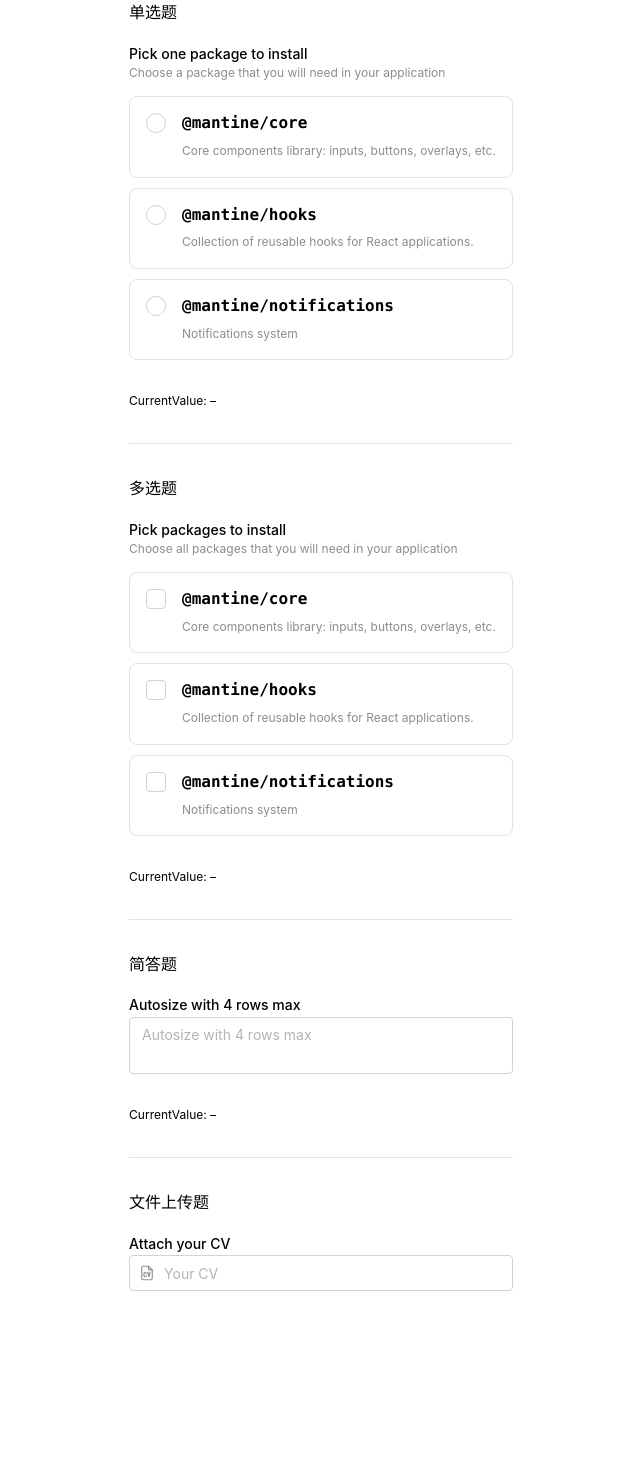
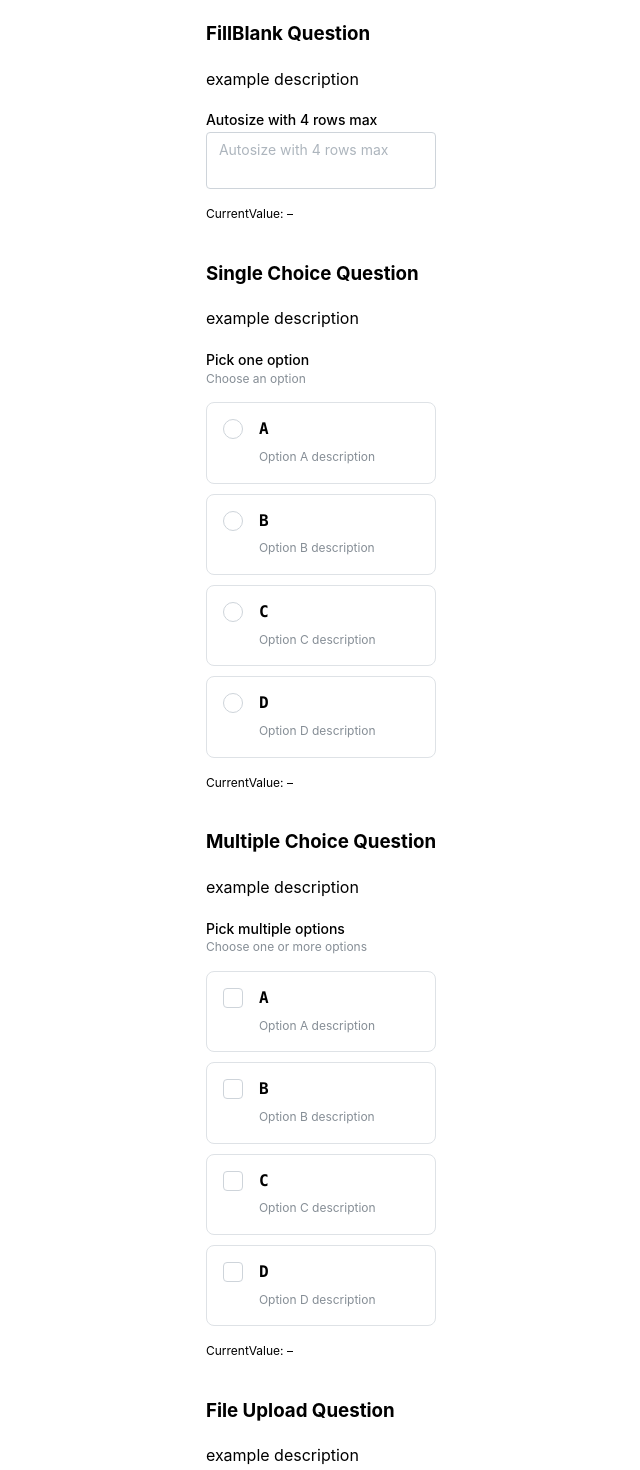
Before and after one commit to TeamVastsea/klpbbs_survey_frontend, a Next.js app: page /survey in a window 1280 px wide. Shown: the part 60-1530 px from the top of the page, without its empty margins (319-959 px from the left). Before the commit the page ends 1351 px from the top, so only its background shows below. Built offline with nearby package versions, Linux system fonts and the light colour scheme.

Commit message:
feat: add page parse json logical

```diff
--- a/app/survey/components/FileUpload.tsx
+++ b/app/survey/components/FileUpload.tsx
@@ -8,8 +8,8 @@
         <>
             <FileInput
               leftSection={icon}
-              label="Attach your CV"
-              placeholder="Your CV"
+              label="Attach your file"
+              placeholder="Your file"
               leftSectionPointerEvents="none"
             />
         </>
--- a/app/survey/components/MultipleChoice.tsx
+++ b/app/survey/components/MultipleChoice.tsx
@@ -2,25 +2,25 @@
 import { Checkbox, Group, Stack, Text } from '@mantine/core';
 import classes from './MultipleChoice.module.css';
 
-const data = [
-    {
-        name: '@mantine/core',
-        description: 'Core components library: inputs, buttons, overlays, etc.',
-    },
-    { name: '@mantine/hooks', description: 'Collection of reusable hooks for React applications.' },
-    { name: '@mantine/notifications', description: 'Notifications system' },
-];
+interface Choice {
+    title: string;
+    content: string;
+}
 
-export function MultipleChoice() {
+interface MultipleChoiceProps {
+    data: Choice[];
+}
+
+export function MultipleChoice({ data }: MultipleChoiceProps) {
     const [value, setValue] = useState<string[]>([]);
 
     const cards = data.map((item) => (
-        <Checkbox.Card className={classes.root} radius="md" value={item.name} key={item.name}>
+        <Checkbox.Card className={classes.root} radius="md" value={item.title} key={item.title}>
             <Group wrap="nowrap" align="flex-start">
                 <Checkbox.Indicator />
                 <div>
-                    <Text className={classes.label}>{item.name}</Text>
-                    <Text className={classes.description}>{item.description}</Text>
+                    <Text className={classes.label}>{item.title}</Text>
+                    <Text className={classes.description}>{item.content}</Text>
                 </div>
             </Group>
         </Checkbox.Card>
@@ -31,8 +31,8 @@
             <Checkbox.Group
               value={value}
               onChange={setValue}
-              label="Pick packages to install"
-              description="Choose all packages that you will need in your application"
+              label="Pick multiple options"
+              description="Choose one or more options"
             >
                 <Stack pt="md" gap="xs">
                     {cards}
--- a/app/survey/components/SingleChoice.tsx
+++ b/app/survey/components/SingleChoice.tsx
@@ -2,31 +2,25 @@
 import { Group, Radio, Stack, Text } from '@mantine/core';
 import classes from './SingleChoice.module.css';
 
-const data = [
-    {
-        name: '@mantine/core',
-        description: 'Core components library: inputs, buttons, overlays, etc.',
-    },
-    {
-        name: '@mantine/hooks',
-        description: 'Collection of reusable hooks for React applications.',
-    },
-    {
-        name: '@mantine/notifications',
-        description: 'Notifications system',
-    },
-];
+interface Choice {
+    title: string;
+    content: string;
+}
 
-export function SingleChoice() {
+interface SingleChoiceProps {
+    data: Choice[];
+}
+
+export function SingleChoice({ data }: SingleChoiceProps) {
     const [value, setValue] = useState<string | null>(null);
 
     const cards = data.map((item) => (
-        <Radio.Card className={classes.root} radius="md" value={item.name} key={item.name}>
+        <Radio.Card className={classes.root} radius="md" value={item.title} key={item.title}>
             <Group wrap="nowrap" align="flex-start">
                 <Radio.Indicator />
                 <div>
-                    <Text className={classes.label}>{item.name}</Text>
-                    <Text className={classes.description}>{item.description}</Text>
+                    <Text className={classes.label}>{item.title}</Text>
+                    <Text className={classes.description}>{item.content}</Text>
                 </div>
             </Group>
         </Radio.Card>
@@ -37,8 +31,8 @@
             <Radio.Group
               value={value}
               onChange={setValue}
-              label="Pick one package to install"
-              description="Choose a package that you will need in your application"
+              label="Pick one option"
+              description="Choose an option"
             >
                 <Stack pt="md" gap="xs">
                     {cards}
--- /dev/null
+++ b/app/survey/components/generateQuestion.tsx
@@ -0,0 +1,54 @@
+import React from 'react';
+import { SingleChoice } from '@/app/survey/components/SingleChoice';
+import { MultipleChoice } from '@/app/survey/components/MultipleChoice';
+import { FileUpload } from '@/app/survey/components/FileUpload';
+import { FillBlank } from '@/app/survey/components/FillBlank';
+
+interface QuestionData {
+    id: number;
+    type: number;
+    title: string;
+    description: string;
+    values?: string[];
+}
+
+export function generateQuestion(data: QuestionData) {
+    const parsedValues = data.values ? data.values.map((v) => JSON.parse(v)) : [];
+
+    switch (data.type) {
+        case 1:
+            return (
+                <div key={data.id}>
+                    <h3>{data.title}</h3>
+                    <p>{data.description}</p>
+                    <FillBlank />
+                </div>
+            );
+        case 2:
+            return (
+                <div key={data.id}>
+                    <h3>{data.title}</h3>
+                    <p>{data.description}</p>
+                    <SingleChoice data={parsedValues} />
+                </div>
+            );
+        case 3:
+            return (
+                <div key={data.id}>
+                    <h3>{data.title}</h3>
+                    <p>{data.description}</p>
+                    <MultipleChoice data={parsedValues} />
+                </div>
+            );
+        case 4:
+            return (
+                <div key={data.id}>
+                    <h3>{data.title}</h3>
+                    <p>{data.description}</p>
+                    <FileUpload />
+                </div>
+            );
+        default:
+            return null;
+    }
+}
--- /dev/null
+++ b/app/survey/data/example.json
@@ -0,0 +1,42 @@
+[
+  {
+    "id": 1,
+    "type": 1,
+    "title": "FillBlank Question",
+    "description": "example description",
+    "condition": null
+  },
+  {
+    "id": 2,
+    "type": 2,
+    "title": "Single Choice Question",
+    "description": "example description",
+    "values": [
+      "{\"title\": \"A\", \"content\": \"Option A description\"}",
+      "{\"title\": \"B\", \"content\": \"Option B description\"}",
+      "{\"title\": \"C\", \"content\": \"Option C description\"}",
+      "{\"title\": \"D\", \"content\": \"Option D description\"}"
+    ],
+    "condition": null
+  },
+  {
+    "id": 3,
+    "type": 3,
+    "title": "Multiple Choice Question",
+    "description": "example description",
+    "values": [
+      "{\"title\": \"A\", \"content\": \"Option A description\"}",
+      "{\"title\": \"B\", \"content\": \"Option B description\"}",
+      "{\"title\": \"C\", \"content\": \"Option C description\"}",
+      "{\"title\": \"D\", \"content\": \"Option D description\"}"
+    ],
+    "condition": null
+  },
+  {
+    "id": 4,
+    "type": 4,
+    "title": "File Upload Question",
+    "description": "example description",
+    "condition": null
+  }
+]
--- a/app/survey/page.tsx
+++ b/app/survey/page.tsx
@@ -1,14 +1,19 @@
 'use client';
 
-import { Center, Title, Stack, Text, Divider } from '@mantine/core';
-import { SingleChoice } from '@/app/survey/components/SingleChoice';
-import { MultipleChoice } from '@/app/survey/components/MultipleChoice';
-import { FileUpload } from '@/app/survey/components/FileUpload';
-import { FillBlank } from '@/app/survey/components/FillBlank';
+import { useEffect, useState } from 'react';
+import { Center, Title, Stack } from '@mantine/core';
+import { generateQuestion } from '@/app/survey/components/generateQuestion';
+import questionsData from '@/app/survey/data/example.json';
 
 export default function Survey() {
+    const [questions, setQuestions] = useState<any[]>([]);
+
+    useEffect(() => {
+        // Parse the JSON data and set it to state
+        setQuestions(questionsData);
+    }, []);
+
     return (
-        <>
         <Stack
           bg="var(--mantine-color-body)"
           align="stretch"
@@ -20,35 +25,9 @@
             </Center>
             <Center>
                 <Stack>
-                        <Stack>
-                            <Text>单选题</Text>
-                            <SingleChoice />
-                        </Stack>
-
-                        <Divider my="md" />
-
-                        <Stack>
-                            <Text>多选题</Text>
-                            <MultipleChoice />
-                        </Stack>
-
-                        <Divider my="md" />
-
-                        <Stack>
-                            <Text>简答题</Text>
-                            <FillBlank />
-                        </Stack>
-
-                        <Divider my="md" />
-
-                        <Stack>
-                            <Text>文件上传题</Text>
-                            <FileUpload />
-                        </Stack>
+                    {questions.map((question) => generateQuestion(question))}
                 </Stack>
             </Center>
         </Stack>
-        </>
-
     );
 }
```
Also changed, not shown: 1 other file (tests, documents, lock files or other folders). Lines whose indentation alone changed are shown as unchanged.
